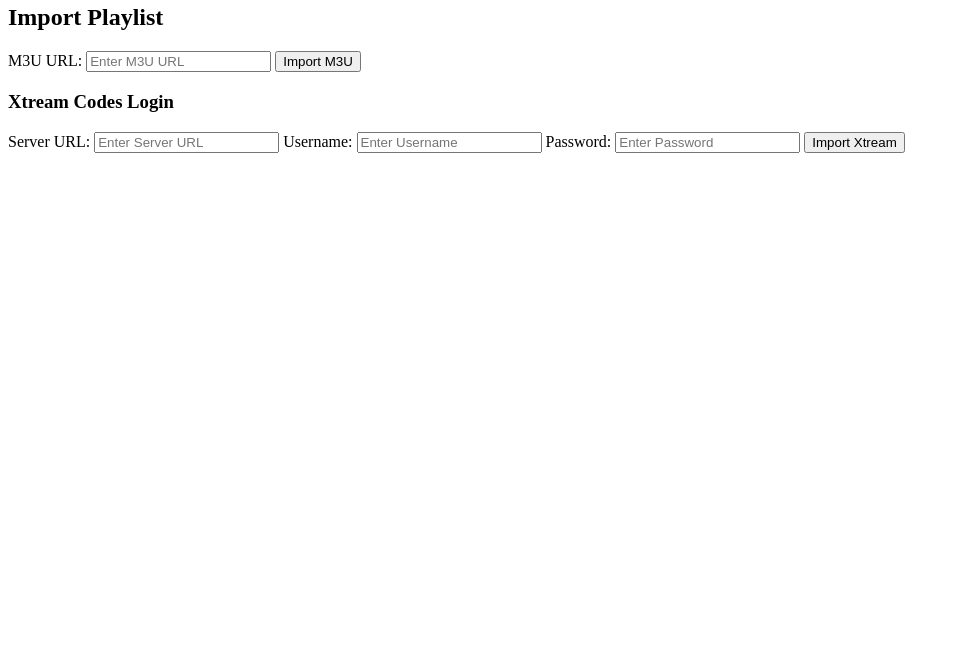
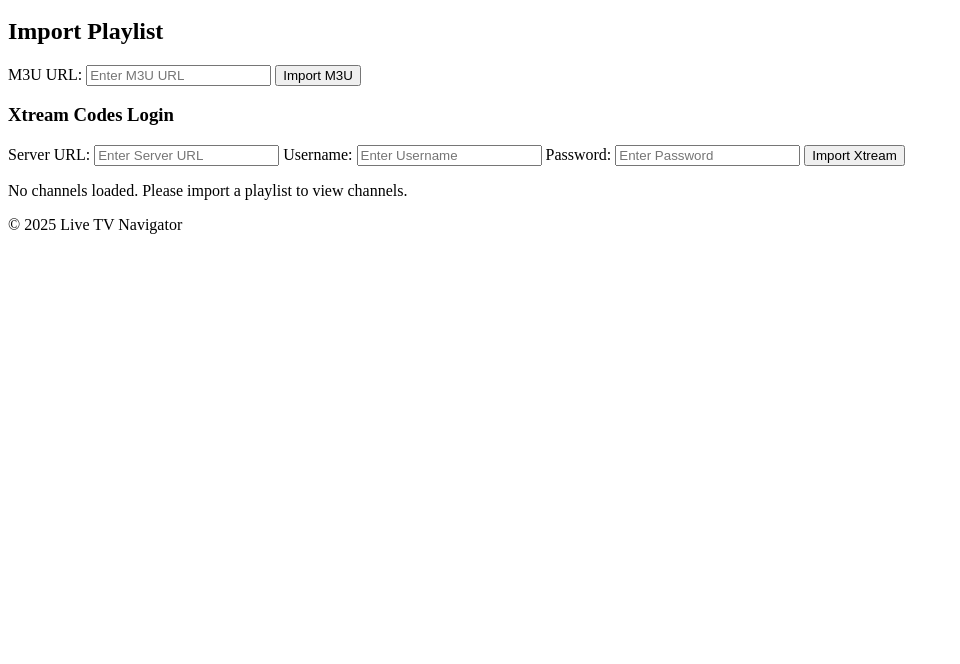
Before and after one commit to livetv2025/live-tv-website, a plain HTML site: page index.html in a window 1280 px wide. Shown: the part 136-800 px from the top of the page, without its empty margins (0-960 px from the left). Drawn offline with Linux system fonts and the light colour scheme.

Commit message:
Update index.html

```diff
--- a/index.html
+++ b/index.html
@@ -1,3 +1,12 @@
+<!DOCTYPE html>
+<html lang="en">
+<head>
+    <meta charset="UTF-8">
+    <meta name="viewport" content="width=device-width, initial-scale=1.0">
+    <title>Live TV Navigator</title>
+    <link rel="stylesheet" href="css/styles.css">
+</head>
+<body>
     <header>
         <h1>Live TV Navigator</h1>
         <nav>
@@ -30,6 +39,12 @@
         </section>
 
         <section id="channel-list">
-        <!-- Channels will be dynamically populated -->
+            <p id="placeholder-message">No channels loaded. Please import a playlist to view channels.</p>
         </section>
     </main>
+    <footer>
+        <p>© 2025 Live TV Navigator</p>
+    </footer>
+    <script src="js/script.js"></script>
+</body>
+</html>
```
Lines whose indentation alone changed are shown as unchanged.
